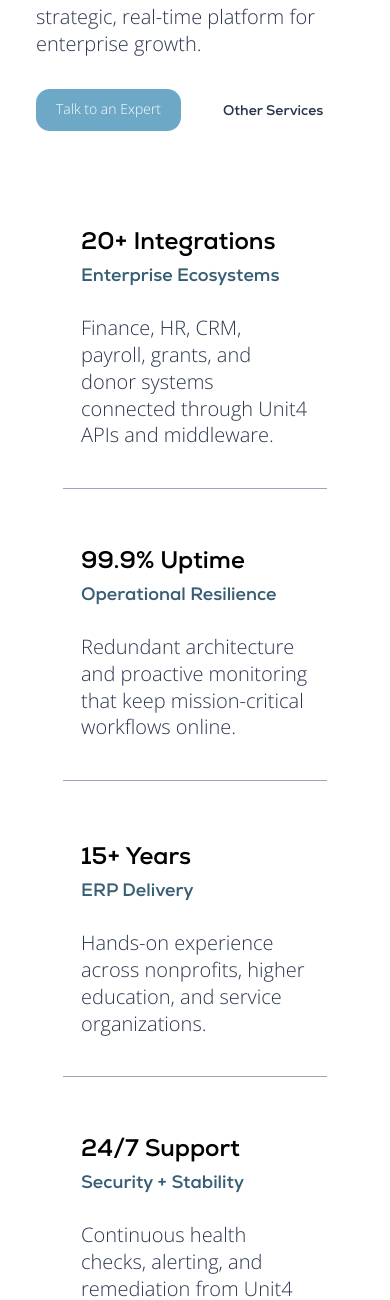
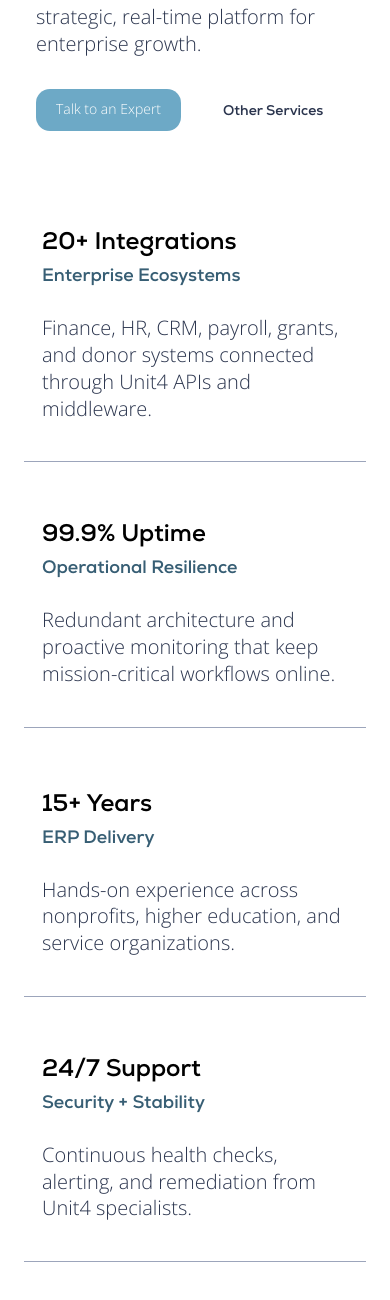
Before and after one commit to cgcgweb/cgcgweb.github.io, a PHP site: page /erp-unit4/index.html in a window 390 px wide; the page is wider, and only the part inside the window is pictured. Shown: the part 1040-2340 px from the top of that part. Run offline with PHP 8.4, Linux system fonts and the light colour scheme.

Commit message:
Update erp.css

```diff
--- a/erp-unit4/erp.css
+++ b/erp-unit4/erp.css
@@ -276,6 +276,10 @@ html {
     min-width: 90%;
   }
 
+  .s2 {
+    min-width: 100%;
+  }
+
   .s1 {
     flex-direction: column-reverse;
   }
```
